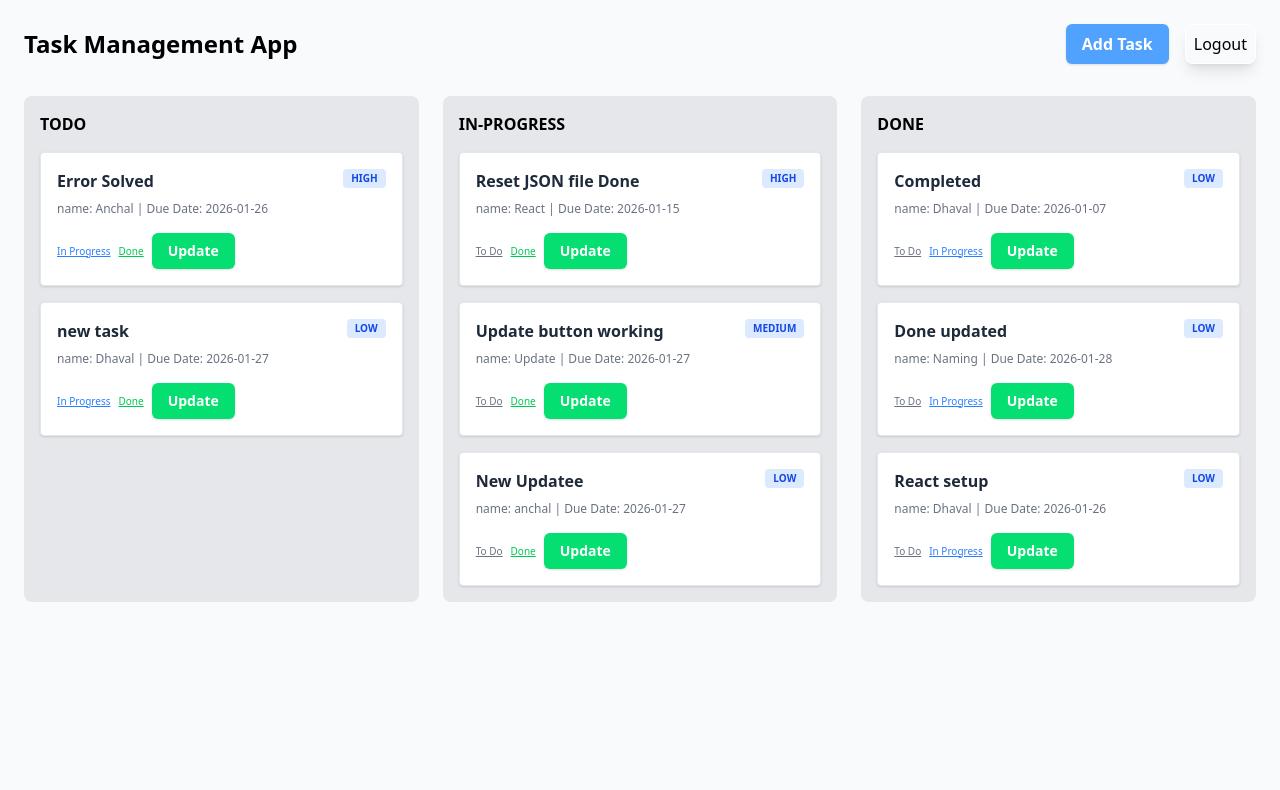
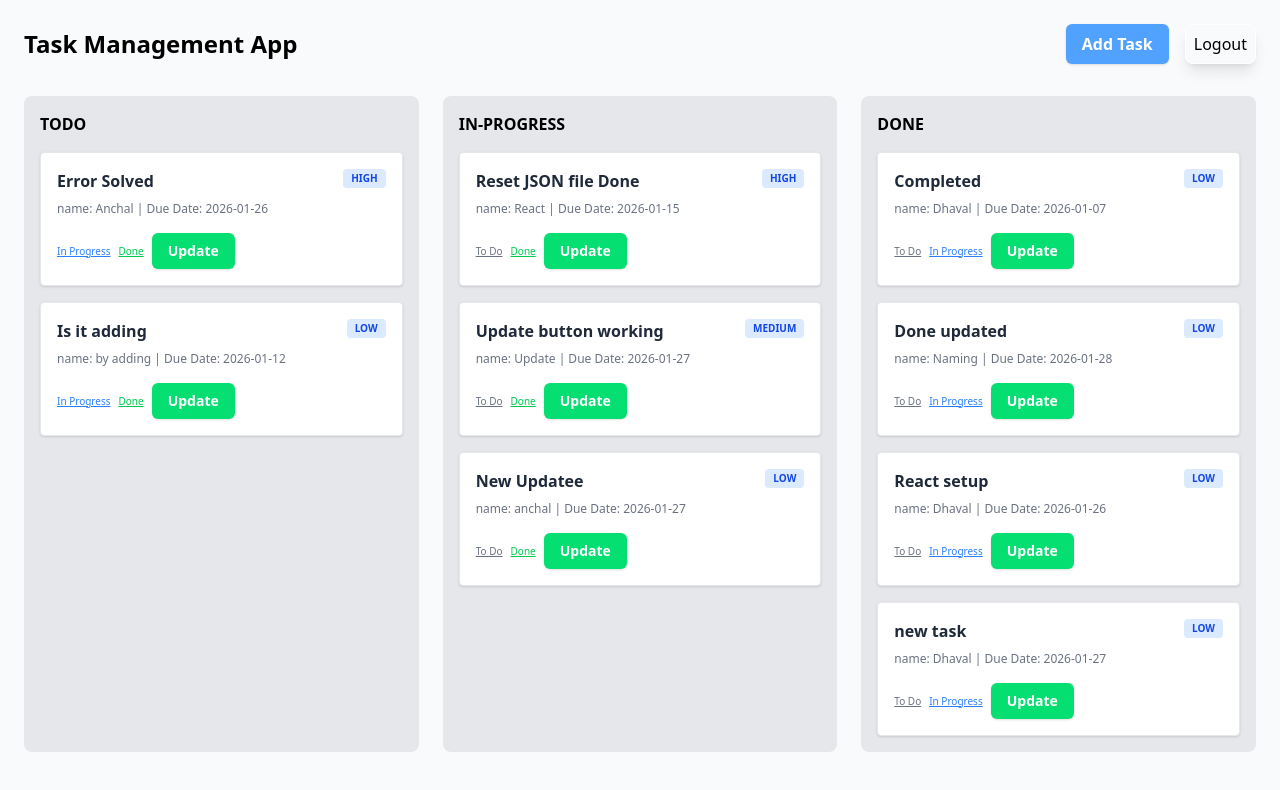
Before and after one commit to dshah-dev/Task-Management-App, a React app in the folder Frontend/: page /login in a window 1280 px wide. Both pictures are taken after typing "name@example.com", "Sample123" into the empty fields and a click on the button "Login". Shown: the top 790 px of the page. Built offline with nearby package versions, Linux system fonts and the light colour scheme; data requests are answered from the project's data file; the HTML template or start-up script is replaced by a standard one.

Commit message:
Implemented Darg and drop feature

```diff
--- a/Frontend/db.json
+++ b/Frontend/db.json
@@ -46,7 +46,7 @@
       "Name": "Dhaval",
       "priority": "low",
       "dueDate": "2026-01-27",
-      "status": "todo"
+      "status": "done"
     },
     {
       "id": "9c2b",
@@ -63,6 +63,14 @@
       "priority": "low",
       "dueDate": "2026-01-27",
       "status": "in-progress"
+    },
+    {
+      "id": "3fd2",
+      "title": "Is it adding",
+      "Name": "by adding",
+      "priority": "low",
+      "dueDate": "2026-01-12",
+      "status": "todo"
     }
   ]
 }
--- a/Frontend/src/App.jsx
+++ b/Frontend/src/App.jsx
@@ -4,7 +4,6 @@ import { BrowserRouter, Routes, Route, Navigate } from "react-router-dom";
 import LoginPage from "./feature/LoginPage";
 import ProtectedRoute from "./ProtectedRoute";
 import Board from "./feature/board/Board";
-import TaskCard from "./feature/tasks/TaskCard";
 
 function App() {
   return (
--- a/Frontend/src/feature/board/Board.jsx
+++ b/Frontend/src/feature/board/Board.jsx
@@ -5,10 +5,12 @@ import TaskCard from "../tasks/TaskCard";
 import PopUpWindow from "../../Components/PopUpWindow";
 import TaskForm from "../tasks/TaskForm";
 import Button from "../../components/Button";
+import { useDragAndDrop } from "../../hooks/useDargElements";
 
 function Board() {
   const { tasks, loading, error, refresh } = useTasks();
   const { logout } = useAuth();
+  const { handleDragStart, handleDragOver, handleDrop } =useDragAndDrop(refresh);
 
   const [isPopUpWindowOpen, setIsPopUpWindowOpen] = useState(false);
   const [taskToEdit, setTaskToEdit] = useState(null);
@@ -45,7 +47,12 @@ function Board() {
 
       <div className="grid grid-cols-1 md:grid-cols-3 gap-6">
         {statuses.map((status) => (
-          <div key={status} className="bg-gray-200 p-4 rounded-lg">
+          <div
+            key={status}
+            className="bg-gray-200 p-4 rounded-lg"
+            onDragOver={handleDragOver}
+            onDrop={(e) => handleDrop(e, status)}
+          >
             <h3 className="font-bold  mb-4 uppercase ">{status}</h3>
             <div className="space-y-4">
               {tasks
@@ -56,6 +63,7 @@ function Board() {
                     task={task}
                     onUpdate={refresh}
                     onEdit={handleEditClick}
+                    onDragStart={(e)=> handleDragStart(e,task)}
                   />
                 ))}
             </div>
@@ -66,7 +74,7 @@ function Board() {
       <PopUpWindow
         isOpen={isPopUpWindowOpen}
         onClose={closePopUpWindow}
-        // onClose={() => setIsPopUpWindowOpen(false) && setTaskToEdit(null)}
+
         title={taskToEdit ? "Edit Task" : "Add New Task"}
       >
         <TaskForm
--- a/Frontend/src/feature/tasks/TaskCard.jsx
+++ b/Frontend/src/feature/tasks/TaskCard.jsx
@@ -2,15 +2,18 @@ import React from "react";
 import api from "../../api";
 import Button from "../../components/Button";
 
-export default function TaskCard({ task, onUpdate,onEdit }) {
-
+export default function TaskCard({ task, onUpdate, onEdit, onDragStart }) {
   const moveTask = async (newStatus) => {
     await api.patch(`/tasks/${task.id}`, { status: newStatus });
     onUpdate();
   };
 
   return (
-    <div className="bg-white p-4 rounded shadow border border-gray-200">
+    <div
+      className="bg-white p-4 rounded shadow border border-gray-200"
+        draggable
+        onDragStart={onDragStart}
+    >
       <div className="flex justify-between items-start mb-2">
         <h4 className="font-bold text-gray-800">{task.title}</h4>
         <span className="text-[10px] bg-blue-100 text-blue-700 px-2 py-0.5 rounded uppercase font-bold">
--- /dev/null
+++ b/Frontend/src/hooks/useDargElements.js
@@ -0,0 +1,30 @@
+import api from "../api";
+
+export const useDragAndDrop = (onUpdate) => {
+
+  const handleDragStart = (e, task) => {
+    e.dataTransfer.setData("taskId", task.id);
+    e.dataTransfer.effectAllowed = "move";
+  };
+
+  const handleDragOver = (e) => {
+    e.preventDefault();
+    e.dataTransfer.dropEffect = "move";
+  };
+
+  const handleDrop = async (e, newStatus) => {
+    e.preventDefault();
+    const taskId = e.dataTransfer.getData("taskId");
+
+    try {
+      await api.patch(`/tasks/${taskId}`, { status: newStatus });
+      if (onUpdate) onUpdate();
+    } catch (err) {
+      console.error("Drop failed:", err);
+    }
+  };
+
+  return { handleDragStart, handleDragOver, handleDrop };
+};
+
+// can use useCallback hook because all return fun above is created again and again on calling. , it return a method and changes its defination when dependacies changes
```
